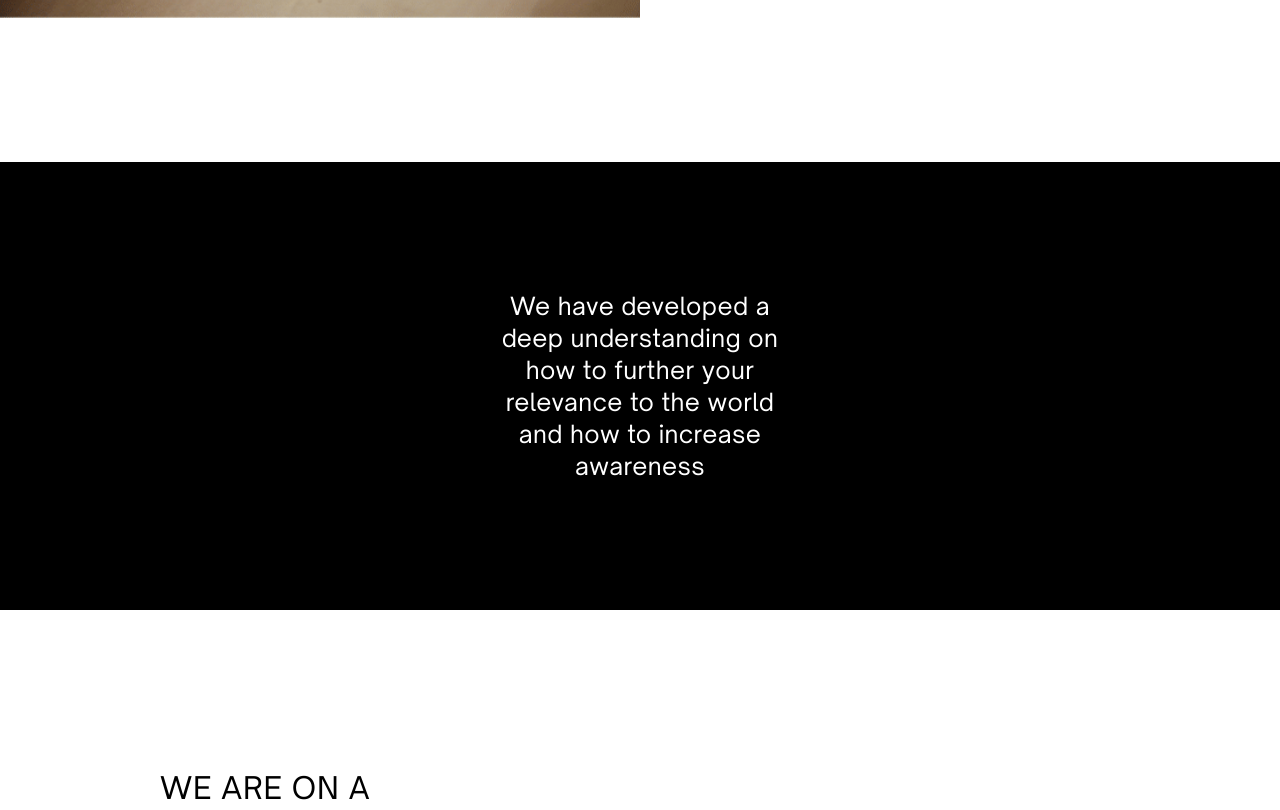
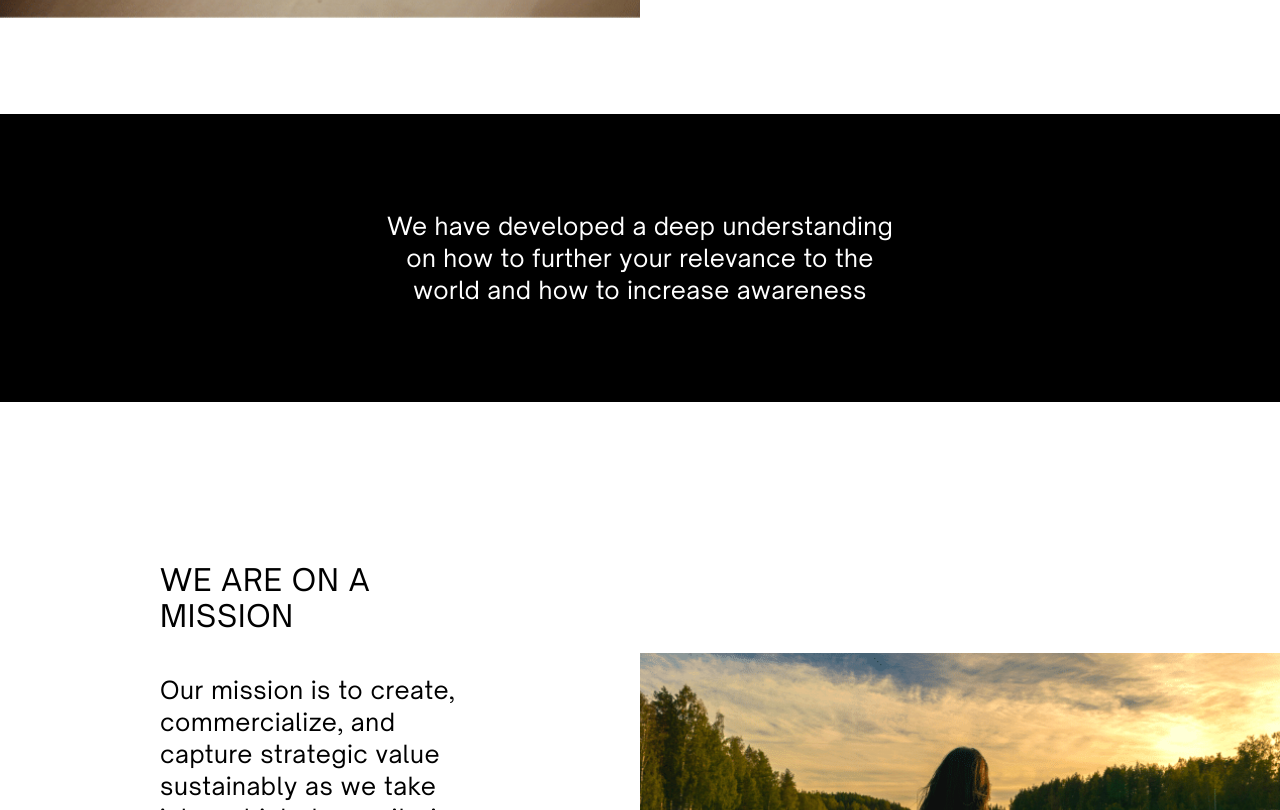
Before and after one commit to shafrazi/arrow-accel, a Next.js app: page /about-us in a window 1280 px wide. Shown: the part 2446-3256 px from the top of the page. Built offline with nearby package versions, Linux system fonts and the light colour scheme.

Commit message:
fix mission banner upper section

```diff
--- a/components/foundation-banner.js
+++ b/components/foundation-banner.js
@@ -1,6 +1,6 @@
 export default function FoundationBanner() {
   return (
-    <div className="flex flex-col w-full tracking-wide my-4 md:my-10 lg:my-16">
+    <div className="flex flex-col w-full tracking-wide my-4 md:mt-10 lg:mt-16">
       <div className="w-full flex flex-col-reverse  lg:flex-row">
         <div className="w-full lg:w-1/2 flex flex-col justify-center items-center">
           <div className="w-full lg:w-10/12 py-6 md:py-10 lg:py-16 px-4 md:px-10 lg:px-0">
--- a/components/mission-banner.js
+++ b/components/mission-banner.js
@@ -1,10 +1,15 @@
 export default function MissionBanner() {
   return (
     <div className="flex flex-col w-full tracking-wide">
-      <div className="w-full flex flex-col bg-black text-white justify-center items-center py-6 md:py-10 lg:py-[8rem]">
-        <p className="text-xl md:text-2xl text-center w-full px-16 lg:w-1/3 leading-relaxed">
-          We have developed a deep understanding on how to further your
-          relevance to the world and how to increase awareness
+      <div className="w-full flex flex-col bg-black text-white justify-center items-center py-8 md:py-10 lg:py-[6rem]">
+        <p className="text-xl md:text-2xl text-center w-full px-16 lg:w-2/3 leading-relaxed">
+          We have developed a deep understanding
+        </p>
+        <p className="text-xl md:text-2xl text-center w-full px-16 lg:w-2/3 leading-relaxed">
+          on how to further your relevance to the
+        </p>
+        <p className="text-xl md:text-2xl text-center w-full px-16 lg:w-2/3 leading-relaxed">
+          world and how to increase awareness
         </p>
       </div>
       <div className="flex flex-col lg:flex-row w-full">
```
